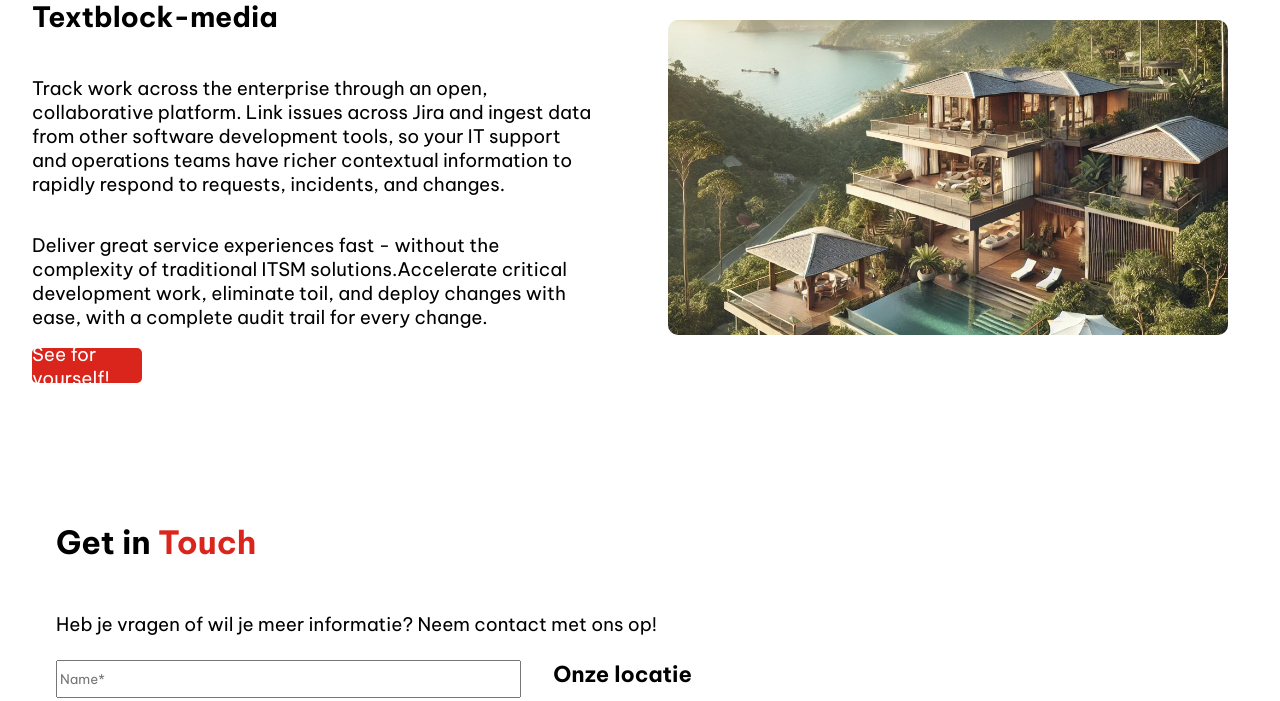
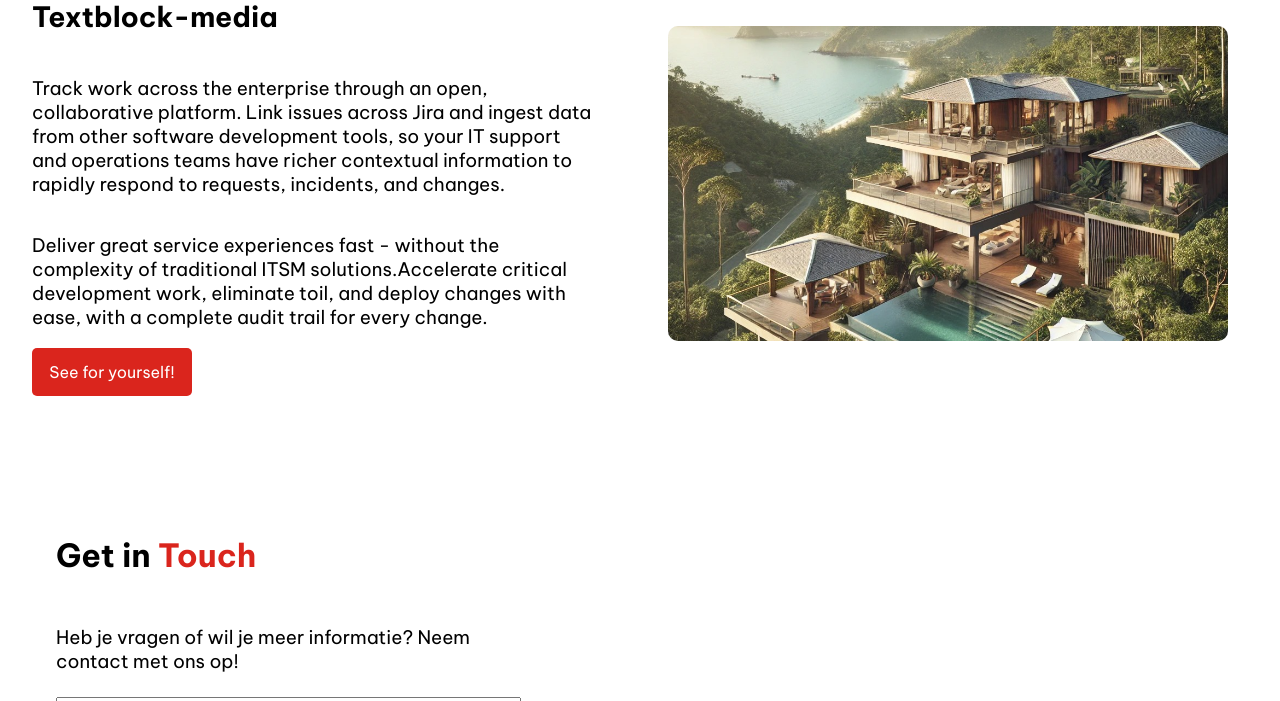
Before and after one commit to roc-ica/l7-pro-3-vakantie-villa-verkenner-2023-syntax-errors, a PHP site: page / in a window 1280 px wide. Shown: the part 800-1501 px from the top of the page. Run offline with PHP 8.4, Linux system fonts and the light colour scheme; style sheets or scripts are compiled from the project's sources.

Commit message:
Kleine aanpassingen bij buttons en nav

```diff
--- a/assets/css/sections/contact.css
+++ b/assets/css/sections/contact.css
@@ -101,7 +101,7 @@
   font-weight: var(700);
 }
 .contact__container p {
-  grid-column: 1/-1;
+  grid-column: 1/-8;
   grid-row: 2;
   margin: 0;
 }
@@ -133,7 +133,8 @@
 .contact__form.forms input,
 .contact__form.forms textarea {
   grid-column: 1/-1;
-  block-size: var(--space-xl, 2rem);
+  block-size: 1rem;
+  padding: 1rem;
 }
 .contact__form.forms .buttons {
   display: flex;
@@ -141,11 +142,12 @@
   grid-column: 1/-1;
   block-size: var(--button-height, 2rem);
   border-radius: var(--radius-sm);
-  transition: var(--transition-medium) background-color ease-in-out, var(--transition-medium) border-color ease-in-out, var(--transition-medium) box-shadow ease-in-out;
+  transition: background-color var(--transition-medium) ease, transform var(--transition-fast) ease, box-shadow var(--transition-fast) ease;
 }
 .contact__form.forms .buttons:hover {
-  background: var(--color-primary-hover);
-  font-size: var(--font-size-sm);
+  background-color: var(--color-secondary-hover);
+  transform: scale(1.05);
+  box-shadow: var(--shadow-md);
 }
 .contact__form.forms .buttons__content {
   inline-size: 100%;
@@ -153,8 +155,15 @@
   align-items: center;
   justify-content: center;
   cursor: pointer;
-  background: var(--color-primary-default);
+  background-color: var(--color-primary-default);
   color: var(--color-text-primary);
+  border-radius: var(--radius-sm);
+  transition: background-color var(--transition-medium) ease, transform var(--transition-fast) ease, box-shadow var(--transition-fast) ease;
+}
+.contact__form.forms .buttons__content:hover {
+  background-color: var(--color-secondary-hover);
+  transform: scale(1.01);
+  box-shadow: var(--shadow-md);
 }
 .contact__info {
   display: grid;
--- a/assets/css/sections/navigation.css
+++ b/assets/css/sections/navigation.css
@@ -99,7 +99,7 @@
   padding-block: var(--space-sm, 0.5rem);
   margin-inline: auto;
   max-inline-size: var(--container-width);
-  inline-size: 100%;
+  inline-size: fit-content;
 }
 @media (min-width: 30rem) {
   .navigation__logo-container {
--- a/assets/css/sections/textblock-media.css
+++ b/assets/css/sections/textblock-media.css
@@ -125,16 +125,18 @@
 .textblock-media__content.--left .buttons {
   display: flex;
   justify-content: center;
-  inline-size: var(--button-width, 11rem);
-  block-size: var(--button-height, 3rem);
+  inline-size: 10rem;
+  block-size: 3rem;
   background: var(--color-primary-default);
   color: var(--color-text-primary);
   border-radius: var(--radius-sm);
-  transition: var(--transition-medium) background-color ease-in-out, var(--transition-medium) border-color ease-in-out, var(--transition-medium) box-shadow ease-in-out;
+  transition: var(--transition-slow) background-color ease-in-out, var(--transition-medium) border-color ease-in-out, var(--transition-medium) box-shadow ease-in-out;
+  font-size: var(--font-size-sm);
 }
 .textblock-media__content.--left .buttons:hover {
-  background: var(--color-primary-hover);
-  font-size: var(--font-size-sm);
+  background-color: var(--color-secondary-hover);
+  transform: scale(1.05);
+  box-shadow: var(--shadow-md);
 }
 .textblock-media__content.--left .buttons__content {
   inline-size: 100%;
--- a/assets/scss/sections/contact.scss
+++ b/assets/scss/sections/contact.scss
@@ -44,7 +44,7 @@
     }
 
     p{
-      grid-column: 1 / -1;
+      grid-column: 1 / -8;
       grid-row: 2;
       margin: 0;
     }
@@ -77,8 +77,9 @@
       label,
       input,
       textarea {
-        grid-column: 1 / -1;
-        block-size: var(--space-xl, 2rem);
+        grid-column: 1/-1;
+        block-size: 1rem;
+        padding: 1rem;
       }
 
       .buttons {
@@ -87,11 +88,11 @@
           grid-column: 1 / -1;
           block-size: var(--button-height, 2rem);
           border-radius: var(--radius-sm);
-          transition: var(--transition-medium) background-color ease-in-out, var(--transition-medium) border-color ease-in-out, var(--transition-medium) box-shadow ease-in-out;
-
+          transition: background-color var(--transition-medium) ease, transform var(--transition-fast) ease, box-shadow var(--transition-fast) ease;
           &:hover {
-            background: var(--color-primary-hover);
-            font-size: var(--font-size-sm);
+            background-color: var(--color-secondary-hover);
+            transform: scale(1.05);
+            box-shadow: var(--shadow-md);
           }
 
           &__content {
@@ -100,8 +101,15 @@
             align-items: center;
             justify-content: center;
             cursor: pointer;
-            background: var(--color-primary-default);
+            background-color: var(--color-primary-default);
             color: var(--color-text-primary);
+            border-radius: var(--radius-sm);
+            transition: background-color var(--transition-medium) ease, transform var(--transition-fast) ease, box-shadow var(--transition-fast) ease;
+            &:hover {
+              background-color: var(--color-secondary-hover);
+              transform: scale(1.01);
+              box-shadow: var(--shadow-md);
+            }
 
           }
       }
--- a/assets/scss/sections/navigation.scss
+++ b/assets/scss/sections/navigation.scss
@@ -49,7 +49,7 @@
     padding-block: var(--space-sm, 0.5rem);
     margin-inline: auto;
     max-inline-size: var(--container-width);
-    inline-size: 100%;
+    inline-size: fit-content;
 
     @media (min-width: $breakpoint-mobile) {
       grid-column: 3 / -9;
--- a/assets/scss/sections/textblock-media.scss
+++ b/assets/scss/sections/textblock-media.scss
@@ -67,16 +67,18 @@
       .buttons {
         display: flex;
         justify-content: center;
-        inline-size: var(--button-width, 11rem);
-        block-size: var(--button-height, 3rem);
+        inline-size: 10rem;
+        block-size: 3rem;
         background: var(--color-primary-default);
         color: var(--color-text-primary);
         border-radius: var(--radius-sm);
-        transition: var(--transition-medium) background-color ease-in-out, var(--transition-medium) border-color ease-in-out, var(--transition-medium) box-shadow ease-in-out;
+        transition: var(--transition-slow) background-color ease-in-out, var(--transition-medium) border-color ease-in-out, var(--transition-medium) box-shadow ease-in-out;
+        font-size: var(--font-size-sm);
 
         &:hover {
-          background: var(--color-primary-hover);
-          font-size: var(--font-size-sm);
+          background-color: var(--color-secondary-hover);
+          transform: scale(1.05);
+          box-shadow: var(--shadow-md);
         }
 
         &__content {
```
